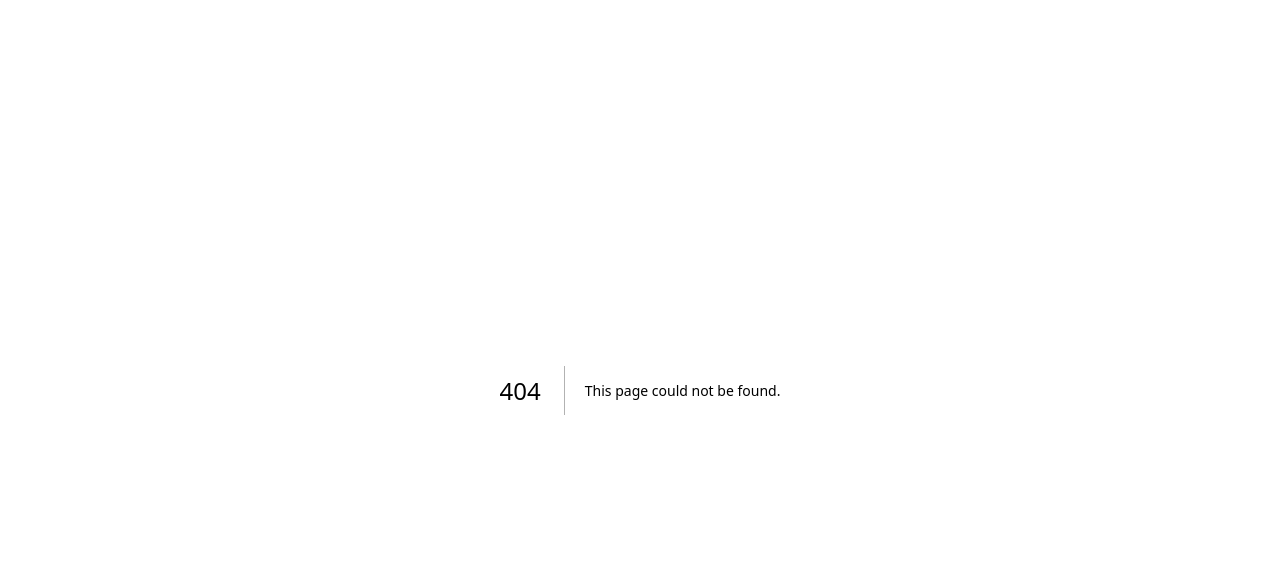
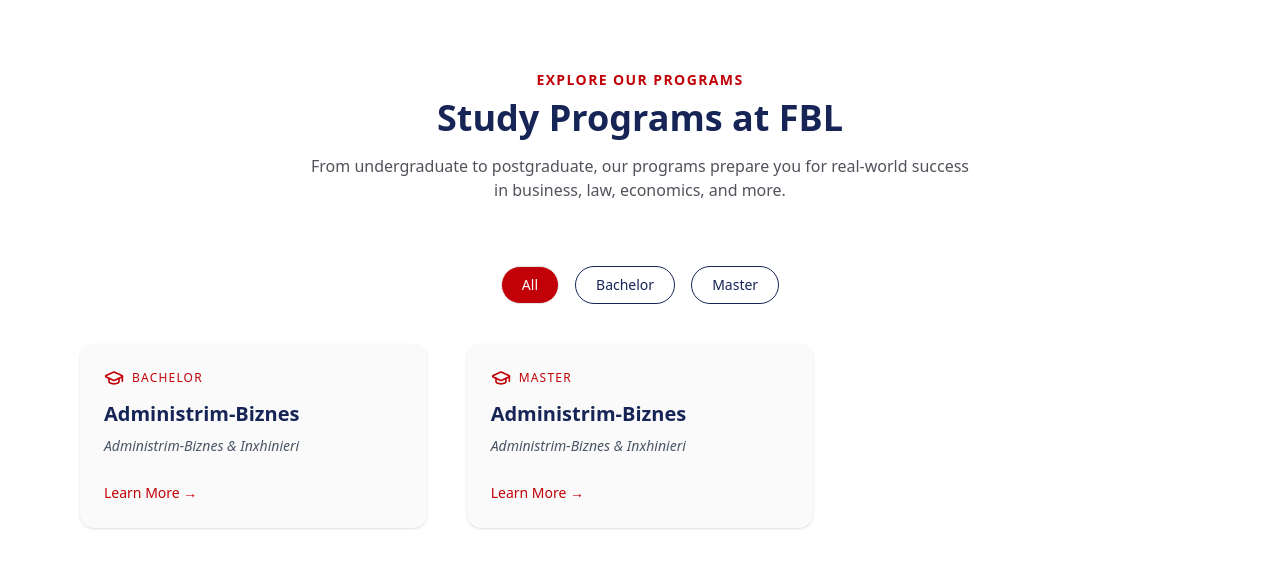
Before and after one commit to ecerri22/fbl-web, a Next.js app: page /study-programs in a window 1280 px wide. Before the commit this address had no page. Shown: the part 187-765 px from the top of the page. Built offline with nearby package versions, Linux system fonts and the light colour scheme.

Commit message:
study programs page

```diff
--- /dev/null
+++ b/src/app/study-programs/page.tsx
@@ -0,0 +1,96 @@
+'use client'
+
+import { useSearchParams } from 'next/navigation'
+import { useEffect, useState } from 'react'
+import Link from 'next/link'
+import { GraduationCap } from 'lucide-react'
+import { allPrograms } from "@/data/allPrograms";
+
+type Curriculum = {
+  code: string;
+  title: string;
+  credits: number;
+};
+
+type Program = {
+  name: string;
+  level: string;
+  slug: string;
+  department: string;
+  departmentSlug: string;
+  description: string;
+  why: string;
+  career: string;
+  admission: string;
+  curriculum: {
+    viti1s1: Curriculum[];
+    viti1s2: Curriculum[];
+  };
+};
+
+
+export default function StudyProgramsPage() {
+  const searchParams = useSearchParams()
+  const typeFilter = searchParams.get('type') // 'bachelor' or 'master'
+  const [filteredPrograms, setFilteredPrograms] = useState<Program[]>([]);
+
+  useEffect(() => {
+    if (typeFilter === 'bachelor') {
+      setFilteredPrograms(
+        allPrograms.filter(p => p.level.toLowerCase().includes('bachelor'))
+      );
+    } else if (typeFilter === 'master') {
+      setFilteredPrograms(
+        allPrograms.filter(p => p.level.toLowerCase().includes('master'))
+      );
+    } else {
+      setFilteredPrograms(allPrograms);
+    }
+  }, [typeFilter]);
+
+  return (
+  <main className="bg-white min-h-screen py-20 px-6 md:px-20">
+    <div className="max-w-6xl mx-auto">
+      {/* Header */}
+      <div className="text-center mb-16">
+        <h6 className="text-red-700 font-semibold uppercase tracking-widest text-sm">Explore Our Programs</h6>
+        <h1 className="text-4xl font-bold text-blue-950 mt-2 mb-4">Study Programs at FBL</h1>
+        <p className="text-zinc-600 max-w-2xl mx-auto text-base">
+          From undergraduate to postgraduate, our programs prepare you for real-world success in business, law, economics, and more.
+        </p>
+      </div>
+
+      {/* Filter Buttons */}
+      <div className="flex justify-center gap-4 mb-10">
+        <Link href="/study-programs" className={`px-5 py-2 rounded-full text-sm font-medium border ${!typeFilter ? 'bg-red-700 text-white' : 'text-blue-950 border-blue-950 hover:bg-blue-950 hover:text-white'}`}>All</Link>
+        <Link href="/study-programs?type=bachelor" className={`px-5 py-2 rounded-full text-sm font-medium border ${typeFilter === 'bachelor' ? 'bg-red-700 text-white' : 'text-blue-950 border-blue-950 hover:bg-blue-950 hover:text-white'}`}>Bachelor</Link>
+        <Link href="/study-programs?type=master" className={`px-5 py-2 rounded-full text-sm font-medium border ${typeFilter === 'master' ? 'bg-red-700 text-white' : 'text-blue-950 border-blue-950 hover:bg-blue-950 hover:text-white'}`}>Master</Link>
+      </div>
+
+      {/* Cards: One per Program */}
+      <div className="grid grid-cols-1 sm:grid-cols-2 lg:grid-cols-3 gap-10">
+        {filteredPrograms.map((program, i) => (
+          <Link
+            key={i}
+            href={`/study-programs/${program.slug}`}
+            className="bg-zinc-50 p-6 rounded-xl shadow hover:shadow-lg transition group flex flex-col justify-between"
+          >
+            <div>
+              <div className="mb-3 text-red-700 flex items-center gap-2">
+                <GraduationCap className="w-5 h-5" />
+                <span className="uppercase text-xs tracking-widest">{program.level}</span>
+              </div>
+              <h3 className="text-xl font-semibold text-blue-950 group-hover:text-red-700 transition">{program.name}</h3>
+              <p className="text-sm text-gray-600 mt-2 italic">{program.department}</p>
+            </div>
+            <div className="mt-6">
+              <span className="text-sm text-red-700 hover:underline font-medium">Learn More →</span>
+            </div>
+          </Link>
+        ))}
+      </div>
+    </div>
+  </main>
+)
+
+}
--- /dev/null
+++ b/src/data/allPrograms.ts
@@ -0,0 +1,61 @@
+export const allPrograms = [
+{
+  name: "Administrim-Biznes",
+  level: "Bachelor",
+  slug: "administrim-biznes-bachelor",
+  department: "Administrim-Biznes & Inxhinieri",
+  departmentSlug: "administrim-biznes",
+  description: "Ky program ofron një bazë të fortë në menaxhim dhe ekonomi.",
+  why: "Programi kombinon teori me praktikë për t’i përgatitur studentët për tregun e punës.",
+  career: "Diplomuarit mund të punojnë si menaxherë, analistë financiarë, ose të nisin biznesin e tyre.",
+  admission: "Kërkohet diplomë e shkollës së mesme dhe notë mesatare sipas kritereve të pranimit.",
+  curriculum: {
+    viti1s1: [
+      { code: "AB-BzEkon", title: "Bazat e Ekonomiksit", credits: 6 },
+      { code: "ABDPu1", title: "E Drejte Publike", credits: 4 },
+      { code: "AB-Kom", title: "Komunikim ne biznes", credits: 6 },
+      { code: "ABMA1", title: "Matematike e Pergjithshme", credits: 6 },
+      { code: "AB-MenBiz", title: "Bazat e administrim-biznesit", credits: 6 },
+    ],
+    viti1s2: [
+      { code: "AB-AkRek-1", title: "Aktivitete Rekreative", credits: 2 },
+      { code: "AB-BFin-1", title: "Bazat e Finances", credits: 5 },
+      { code: "AB-BzMark", title: "Bazat e Marketingut", credits: 5 },
+      { code: "ABDPr1", title: "E Drejte Private", credits: 4 },
+      { code: "AB-GjHA-1", title: "Gjuhe e Huaj - Anglisht", credits: 4 },
+      { code: "ABMF1", title: "Matematike e Zbatuar", credits: 6 },
+      { code: "AB-Mikro", title: "Mikroekonomi", credits: 6 },
+    ]
+  }
+},
+{
+  name: "Administrim-Biznes",
+  level: "Master",
+  slug: "administrim-biznes-master",
+  department: "Administrim-Biznes & Inxhinieri",
+  departmentSlug: "administrim-biznes",
+  description: "Ky program ofron një bazë të fortë në menaxhim dhe ekonomi.",
+  why: "Programi kombinon teori me praktikë për t’i përgatitur studentët për tregun e punës.",
+  career: "Diplomuarit mund të punojnë si menaxherë, analistë financiarë, ose të nisin biznesin e tyre.",
+  admission: "Kërkohet diplomë e shkollës së mesme dhe notë mesatare sipas kritereve të pranimit.",
+  curriculum: {
+    viti1s1: [
+      { code: "AB-BzEkon", title: "Bazat e Ekonomiksit", credits: 6 },
+      { code: "ABDPu1", title: "E Drejte Publike", credits: 4 },
+      { code: "AB-Kom", title: "Komunikim ne biznes", credits: 6 },
+      { code: "ABMA1", title: "Matematike e Pergjithshme", credits: 6 },
+      { code: "AB-MenBiz", title: "Bazat e administrim-biznesit", credits: 6 },
+    ],
+    viti1s2: [
+      { code: "AB-AkRek-1", title: "Aktivitete Rekreative", credits: 2 },
+      { code: "AB-BFin-1", title: "Bazat e Finances", credits: 5 },
+      { code: "AB-BzMark", title: "Bazat e Marketingut", credits: 5 },
+      { code: "ABDPr1", title: "E Drejte Private", credits: 4 },
+      { code: "AB-GjHA-1", title: "Gjuhe e Huaj - Anglisht", credits: 4 },
+      { code: "ABMF1", title: "Matematike e Zbatuar", credits: 6 },
+      { code: "AB-Mikro", title: "Mikroekonomi", credits: 6 },
+    ]
+  }
+}
+
+];
```
